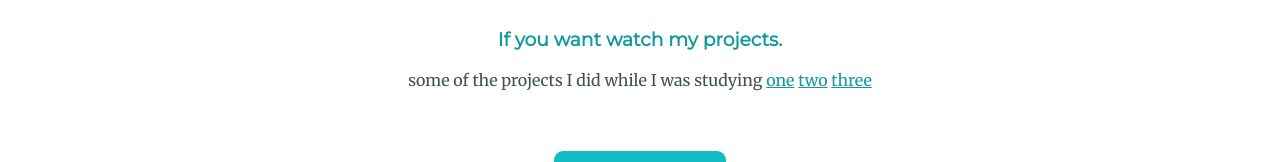
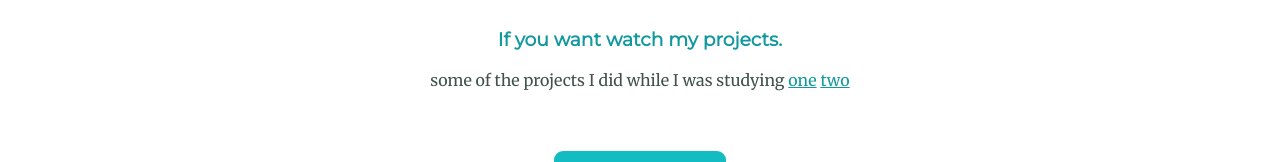
Before and after one commit to hussein430/My_PersonalSide, a plain HTML site: page index.html in a window 1280 px wide. Shown: the part 2035-2197 px from the top of the page. Drawn offline with Linux system fonts and the light colour scheme.

Commit message:
Projects edit

```diff
--- a/index.html
+++ b/index.html
@@ -55,9 +55,8 @@
     <div class="contact-me">
       <h2>Get In Touch</h2>
       <h3>If you want watch my projects.</h3>
-      <p>some of the projects I did while I was studying  <a href="https://hussein430.github.io/Template1/"
-          target="_blank">one</a> <a href="https://hussein430.github.io/Elzero_Template1/" target="_blank">two</a> <a
-          href="https://hussein430.github.io/Elzero-Template2/" target="_blank">three</a></p>
+      <p>some of the projects I did while I was studying <a href="https://hussein430.github.io/Elzero_Template1/" target="_blank">one</a> <a
+          href="https://hussein430.github.io/Elzero-Template2/" target="_blank">two</a></p>
       <a class="btn" href="mailto:hussen.alaa1222@gmail.com">CONTACT ME</a>
     </div>
   </div>
```
